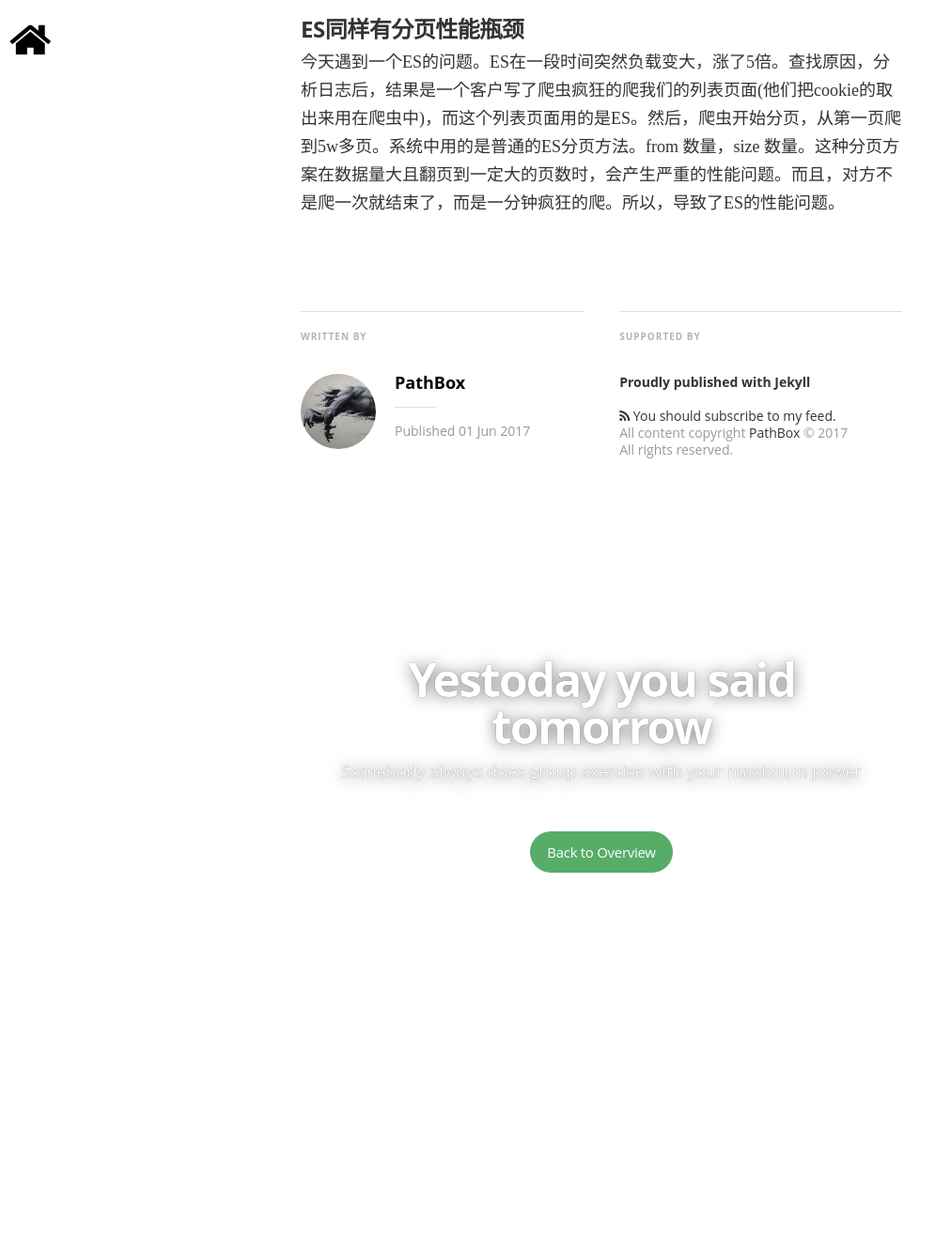
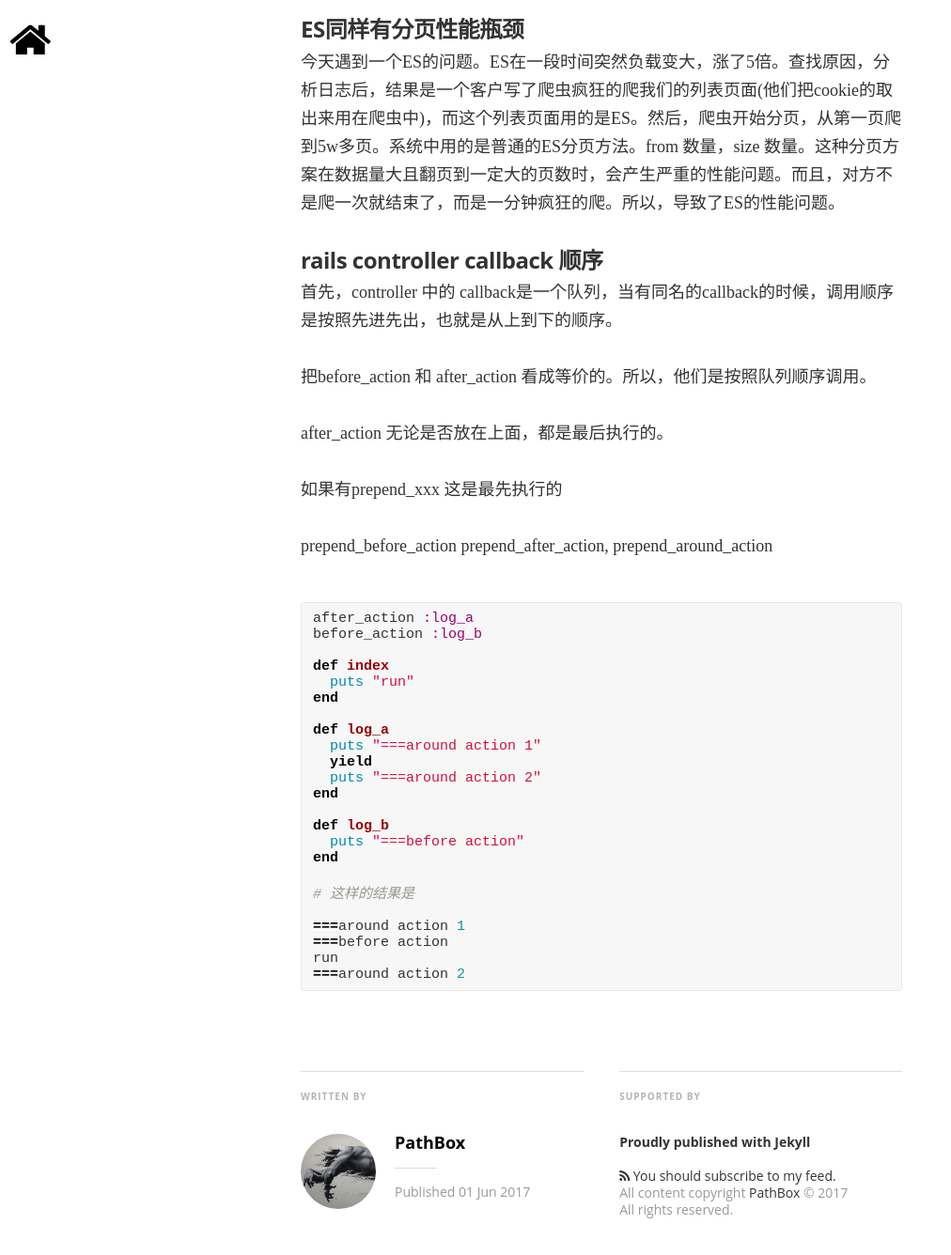
Before and after one commit to pathbox/pathbox.github.io, a Jekyll site: the page built from _posts/2017-06-01-work-summary-in-Udesk-five.md, in a window 1280 px wide and 1400 px high, scrolled down 2709 px. Shown: the top 1336 px of the window at 94% size, without its empty margins (0-1012 px from the left). Built offline with Jekyll 4.4.1, drawn with Linux system fonts in a browser that asks for light colours; nearby versions of some CDN libraries; some web fonts are replaced; comment, search, counter and statistics services are not loaded; before the commit the page ends 3728 px from its top, so only the background shows below that.

Commit message:
rails controller callback 顺序

````diff
--- a/_posts/2017-06-01-work-summary-in-Udesk-five.md
+++ b/_posts/2017-06-01-work-summary-in-Udesk-five.md
@@ -69,3 +69,40 @@ token最多。但是，随着数据量的增加，如果到一定的数据量，
 
 ##### ES同样有分页性能瓶颈
 今天遇到一个ES的问题。ES在一段时间突然负载变大，涨了5倍。查找原因，分析日志后，结果是一个客户写了爬虫疯狂的爬我们的列表页面(他们把cookie的取出来用在爬虫中)，而这个列表页面用的是ES。然后，爬虫开始分页，从第一页爬到5w多页。系统中用的是普通的ES分页方法。from 数量，size 数量。这种分页方案在数据量大且翻页到一定大的页数时，会产生严重的性能问题。而且，对方不是爬一次就结束了，而是一分钟疯狂的爬。所以，导致了ES的性能问题。
+
+##### rails controller callback 顺序
+首先，controller 中的 callback是一个队列，当有同名的callback的时候，调用顺序是按照先进先出，也就是从上到下的顺序。
+
+把before_action 和 after_action 看成等价的。所以，他们是按照队列顺序调用。
+
+after_action 无论是否放在上面，都是最后执行的。
+
+如果有prepend_xxx 这是最先执行的
+
+prepend_before_action  prepend_after_action, prepend_around_action
+
+```ruby
+after_action :log_a
+before_action :log_b
+
+def index
+  puts "run"
+end
+
+def log_a
+  puts "===around action 1"
+  yield
+  puts "===around action 2"
+end
+
+def log_b
+  puts "===before action"
+end
+
+# 这样的结果是
+
+===around action 1
+===before action
+run
+===around action 2
+```
````
